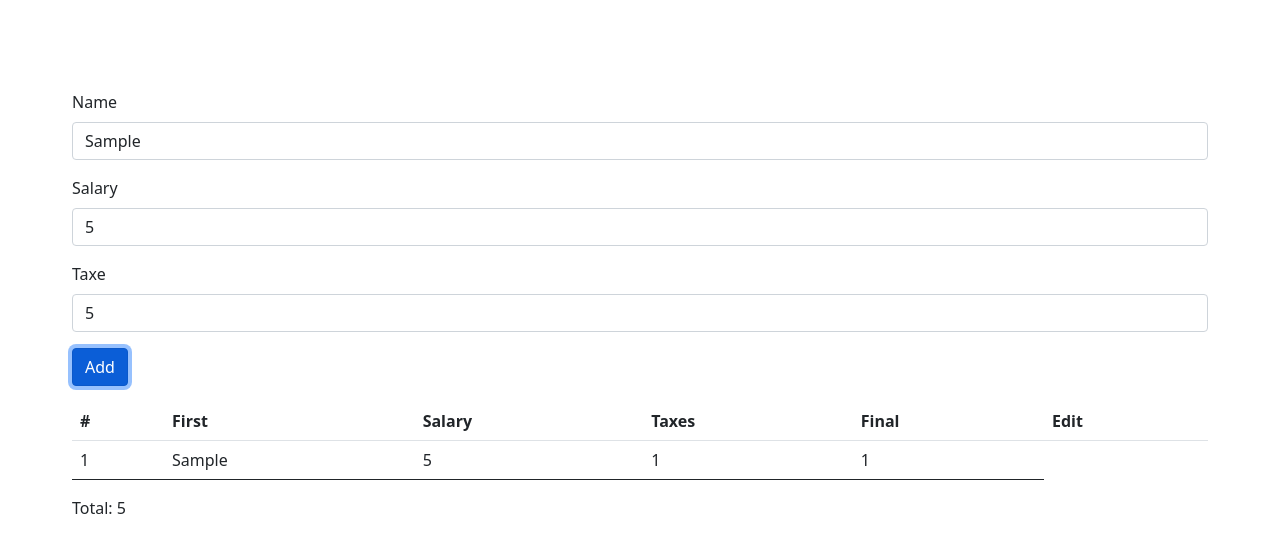
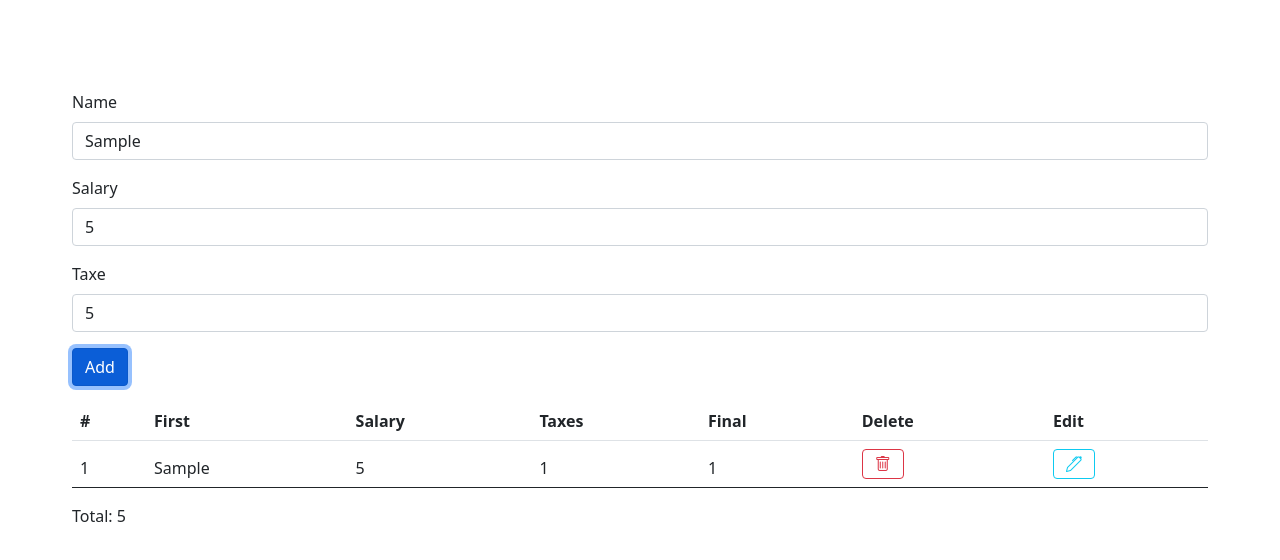
Before and after one commit to TheAzne/salarycalc, a plain HTML site: page index.html in a window 1280 px wide. Both pictures are taken after typing "Sample", "5", "5" into the empty fields and a click on the button "Add". Shown: the part 60-620 px from the top of the page. Drawn offline with nearby package versions, Linux system fonts and the light colour scheme.

Commit message:
started on edit and  delete function for table

```diff
--- a/assets/scripts/app.js
+++ b/assets/scripts/app.js
@@ -20,6 +20,7 @@ window.addEventListener('DOMContentLoaded', (event) => {
 
     document.getElementById('btnPrint').addEventListener('click', fnPrint);
     document.getElementById('btnAdd').addEventListener('click', fnAdd);
+
 });
 
 function fnAdd(e){
@@ -55,6 +56,11 @@ function fnTableAdd(strName, iSalary, iTaxe) {
     row.insertCell(3).innerHTML = iTaxe;
     row.insertCell(4).innerHTML = iTaxe;
 
+    // Edit / Delete entry button
+    row.insertCell(5).innerHTML = fnTableAddBtn('delete',iTableCurrent);
+    row.insertCell(6).innerHTML = fnTableAddBtn('edit',iTableCurrent);
+
+
     // Increase off set
     iTableCurrent = iTableCurrent + 1;
 
@@ -65,6 +71,22 @@ function fnResetTable(){
 
 }
 
+// Edit Entry
+
+// Delete Entry
+
+// Add/Remove btn for table entry
+function fnTableAddBtn(fnBtnType, iEntryId){
+    if(fnBtnType == 'delete')
+    return '<button class="btn btn-outline-danger"'+ fnTableBtnGetDataUrl(iEntryId) +'><i class="bi bi-trash"></i></button>';
+    if(fnBtnType == 'edit')
+    return '<button class="btn btn-outline-info"'+ fnTableBtnGetDataUrl(iEntryId) +'><i class="bi bi-pen"></i></button>'
+}
+
+// Naming D:
+function fnTableBtnGetDataUrl(iEntryId){
+    return 'data-url="'+ iEntryId +'"';
+}
 
 // Total cost
 function fnTotalExpense(strInput){
--- a/index.html
+++ b/index.html
@@ -29,7 +29,7 @@
       <div class="container-fluid">
         <span class="navbar-brand mb-0 h1">SalaryCalc</span>
         <div class="navbar-nav ml-auto">
-          <button type="button" id="btnPrint" class="btn btn-outline-primary"><i class="bi bi-printer"></i></button>
+          <button type="button" id="btnPrint" class="btn btn-outline-primary" title="Print"><i class="bi bi-printer"></i></button>
         </div>
       </div>
     </div>
@@ -64,7 +64,9 @@
                 <th scope="col">Salary</th>
                 <th scope="col">Taxes</th>
                 <th scope="col">Final</th>
+                <th scope="col">Delete</th>
                 <th scope="col">Edit</th>
+
               </tr>
             </thead>
             <tbody>
```
